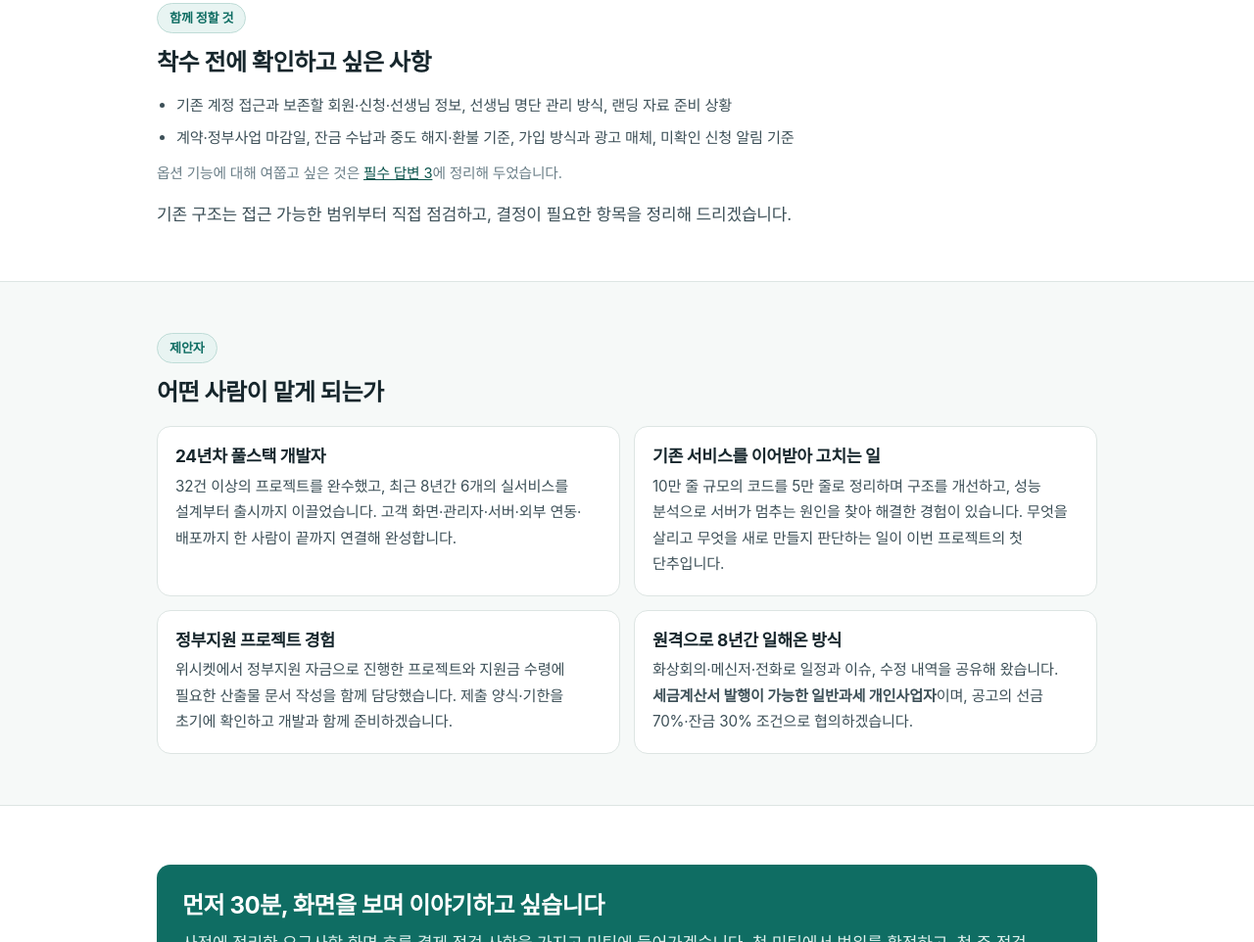
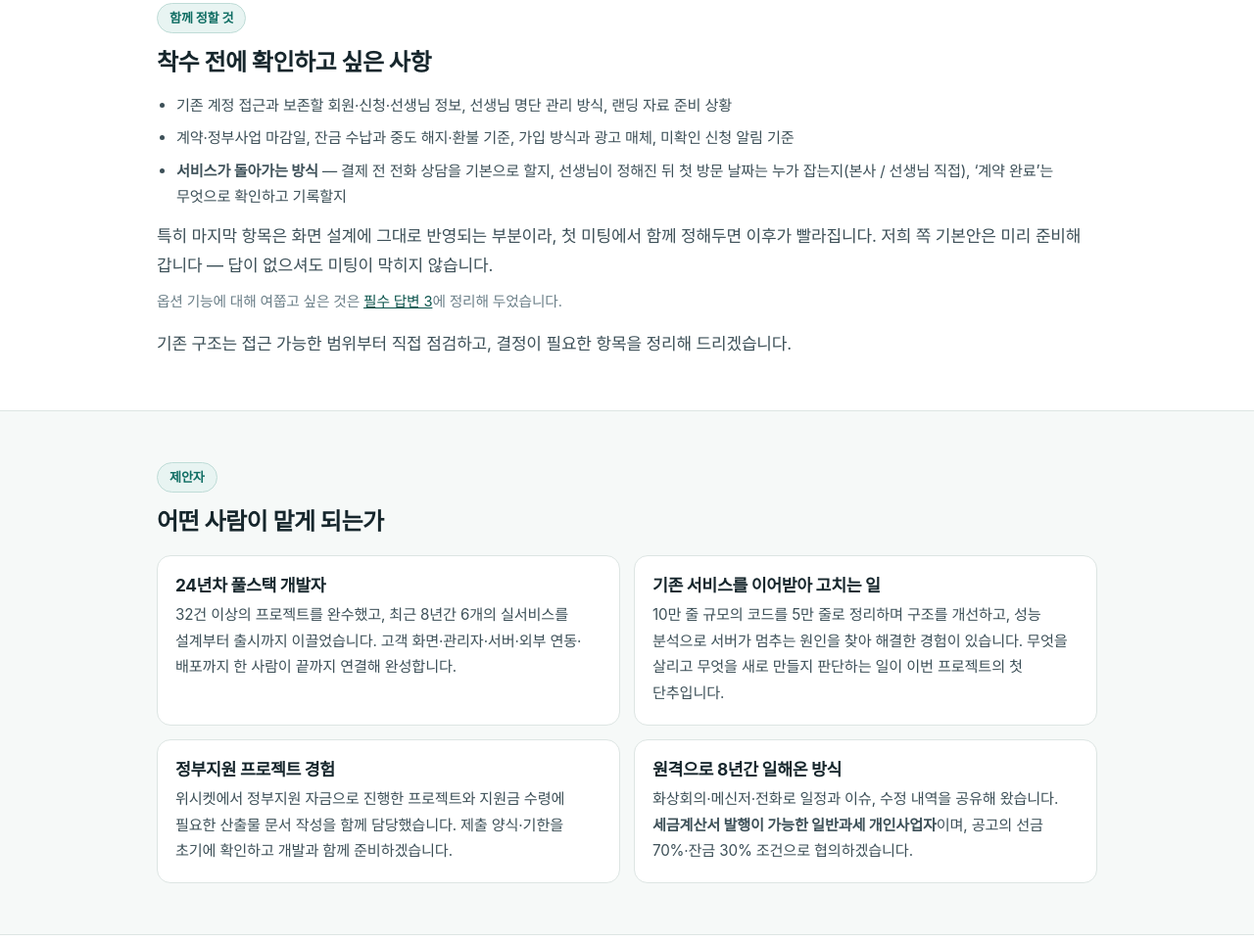
Before and after one commit to meleteyo/refui-158069, a plain HTML site: page index.html in a window 1280 px wide. Shown: the part 9664-10626 px from the top of the page at 98% size. Drawn offline with Linux system fonts and the light colour scheme.

Commit message:
확인 사항에 운영 방식(시나리오 확정 항목) 추가

```diff
--- a/index.html
+++ b/index.html
@@ -596,7 +596,9 @@ footer{padding:26px 0 44px; color:var(--ink-3); font-size:.86rem; border-top:1px
     <ul class="q">
       <li>기존 계정 접근과 보존할 회원·신청·선생님 정보, 선생님 명단 관리 방식, 랜딩 자료 준비 상황</li>
       <li>계약·정부사업 마감일, 잔금 수납과 중도 해지·환불 기준, 가입 방식과 광고 매체, 미확인 신청 알림 기준</li>
+      <li><b>서비스가 돌아가는 방식</b> — 결제 전 전화 상담을 기본으로 할지, 선생님이 정해진 뒤 첫 방문 날짜는 누가 잡는지(본사 / 선생님 직접), ‘계약 완료’는 무엇으로 확인하고 기록할지</li>
     </ul>
+    <p class="lead" style="margin-top:12px">특히 마지막 항목은 화면 설계에 그대로 반영되는 부분이라, 첫 미팅에서 함께 정해두면 이후가 빨라집니다. 저희 쪽 기본안은 미리 준비해 갑니다 — 답이 없으셔도 미팅이 막히지 않습니다.</p>
     <p class="muted" style="margin-top:10px">옵션 기능에 대해 여쭙고 싶은 것은 <a href="#options">필수 답변 3</a>에 정리해 두었습니다.</p>
     <p class="lead">기존 구조는 접근 가능한 범위부터 직접 점검하고, 결정이 필요한 항목을 정리해 드리겠습니다.</p>
   </div>
```
